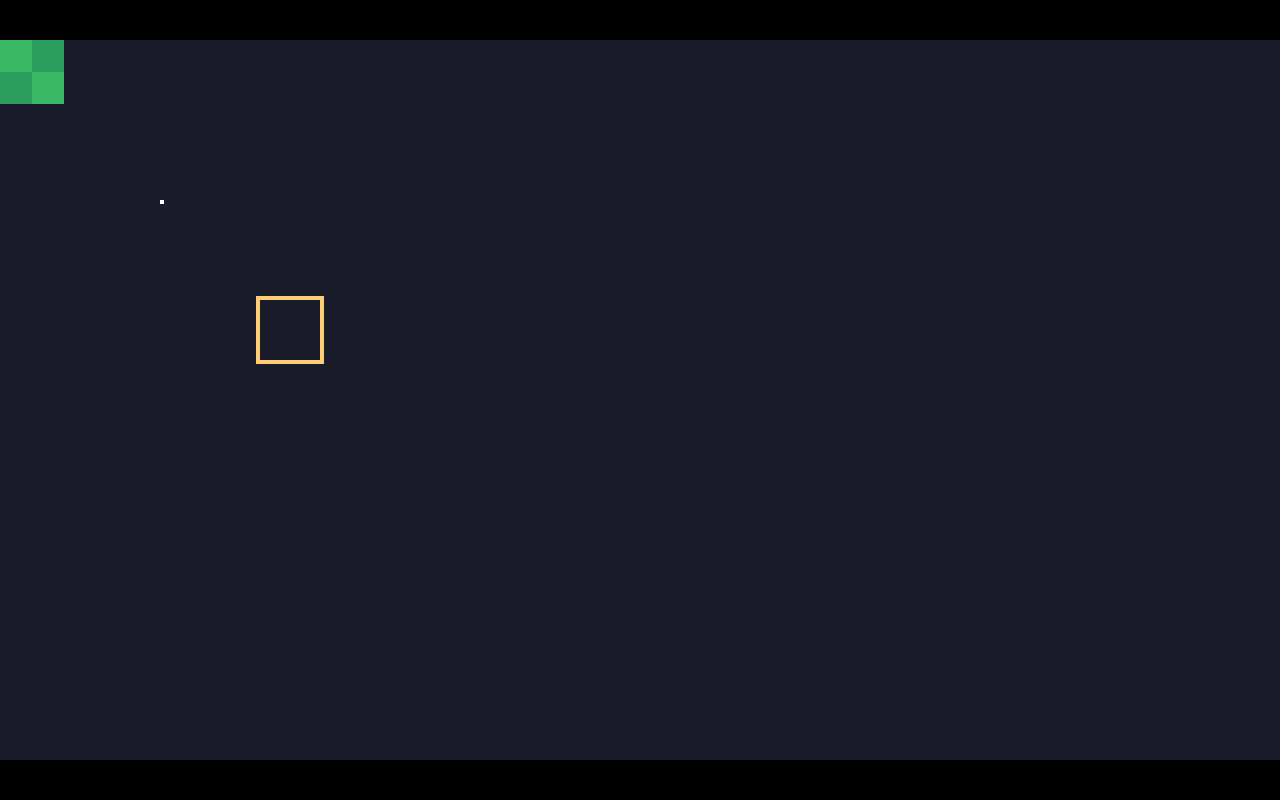
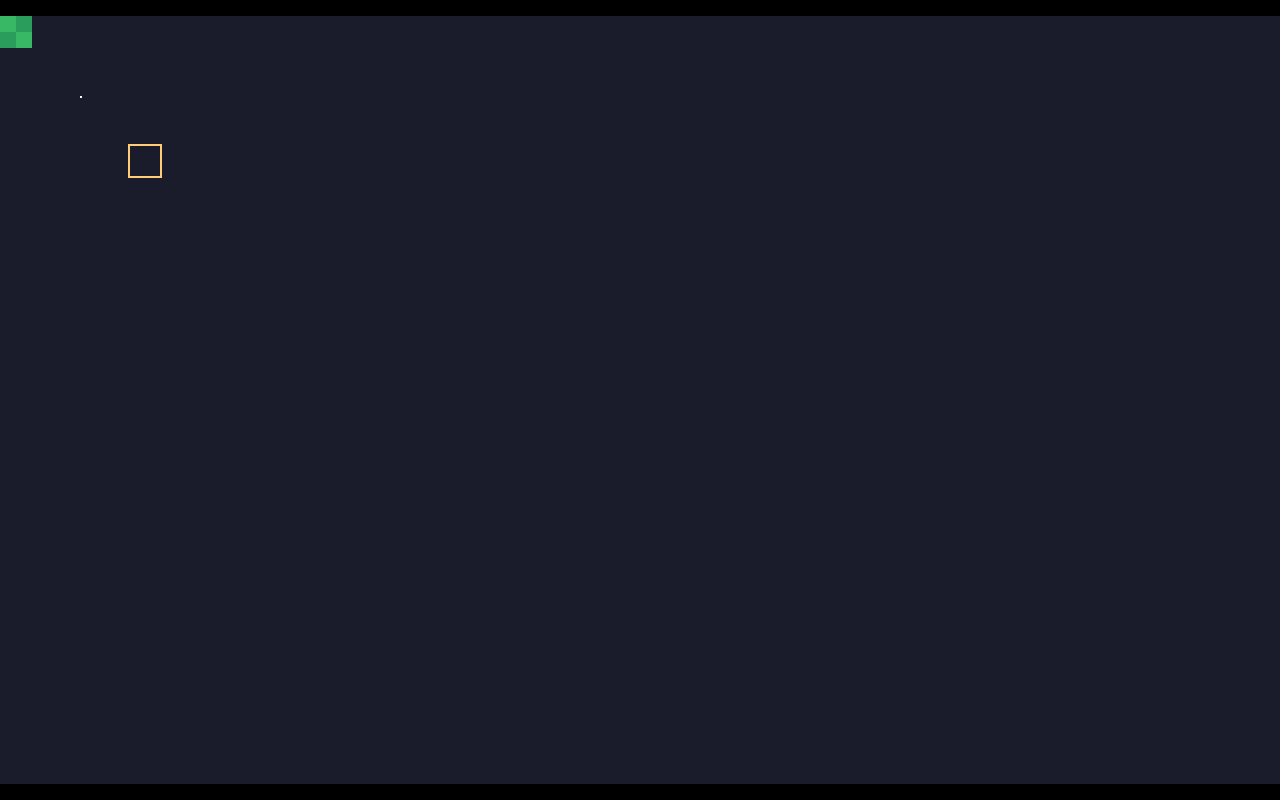
Before and after one commit to tambrosini/WebRPG, a website built with Vite: page index.html in a window 1280 px wide. Built offline with nearby package versions, Linux system fonts and the light colour scheme.

Commit message:
Incerase resolution

```diff
--- a/index.html
+++ b/index.html
@@ -26,7 +26,7 @@
     </style>
   </head>
   <body>
-    <canvas id="game" width="320" height="180"></canvas>
+    <canvas id="game" width="640" height="384"></canvas>
     <script type="module" src="/src/main.ts"></script>
   </body>
 </html>
--- a/src/main.ts
+++ b/src/main.ts
@@ -1,7 +1,7 @@
 // The internal resolution. This is your game world's resolution.
 // Every coordinate in your game is a pixel of THIS buffer.
-const VIEW_WIDTH = 320;
-const VIEW_HEIGHT = 180;
+const VIEW_WIDTH = 640;
+const VIEW_HEIGHT = 384;
 
 const canvas = document.getElementById('game') as HTMLCanvasElement;
 const ctx = canvas.getContext('2d')!;
@@ -9,7 +9,7 @@
 // Compute the largest whole-number scale that fits the window,
 // and set the canvas's CSS size to match.
 function fitCanvas() {
-  // How many whole 320px-wide columns fit? How many 180px rows?
+  // How many whole 640px-wide columns fit? How many 384px rows?
   // Take the smaller of the two so the whole canvas fits.
   const scale = Math.max(
     1,
```
